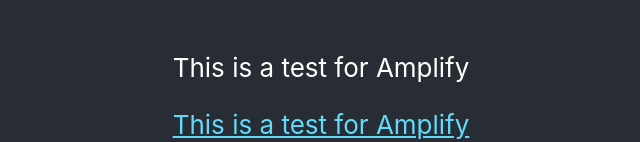
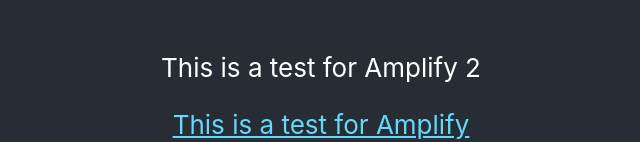
Before and after one commit to Box-Jr-Chen/MachinesAppSub, a React (Create React App) app: page / in a window 1280 px wide. Shown: the part 477-619 px from the top of the page, without its empty margins (319-959 px from the left). Built offline with nearby package versions, Linux system fonts and the light colour scheme.

Commit message:
fix test3

```diff
--- a/src/App.js
+++ b/src/App.js
@@ -8,7 +8,7 @@
       <header className="App-header">
         <img src={logo} className="App-logo" alt="logo" />
         <p>
-        This is a test for Amplify
+        This is a test for Amplify 2
 
         </p>
         <a
```
